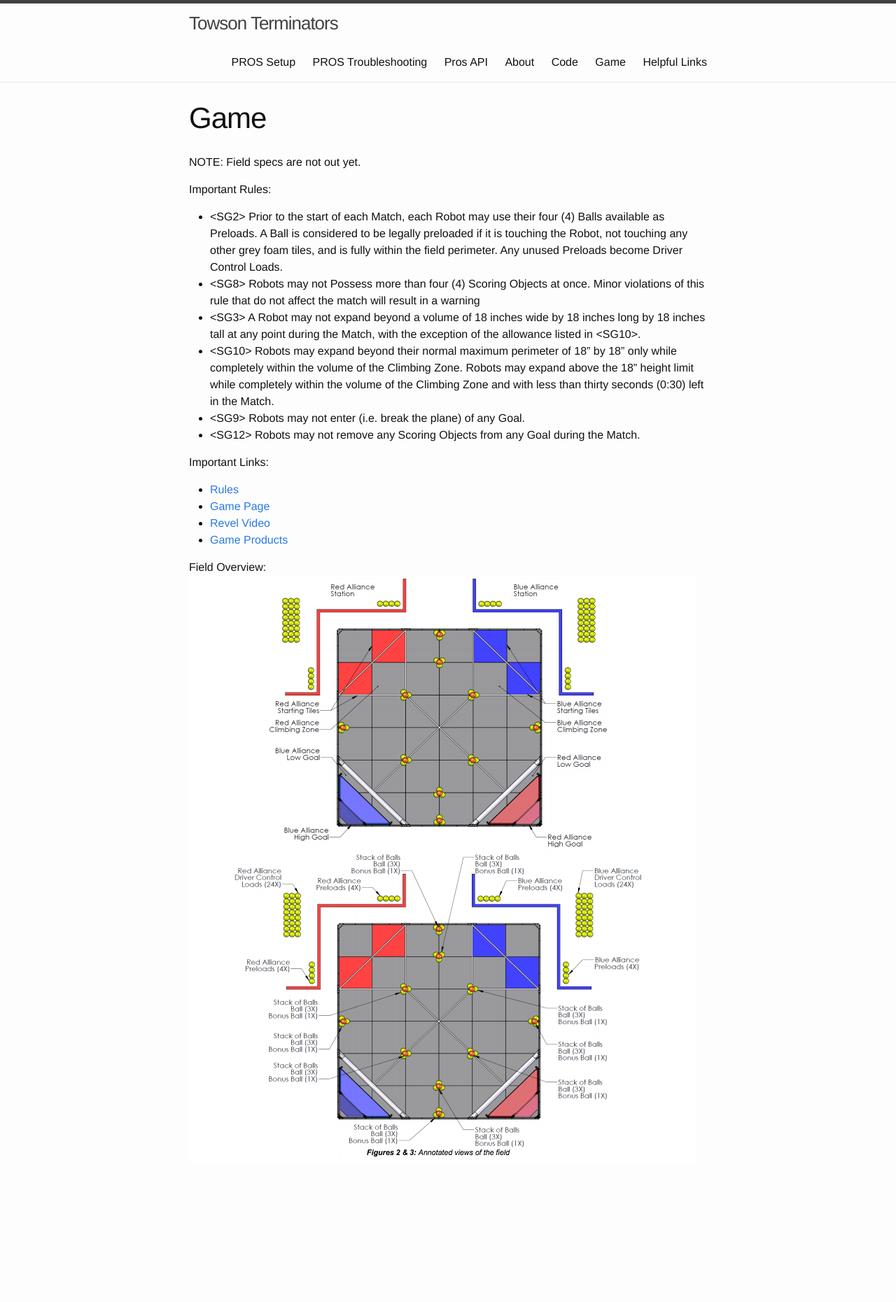
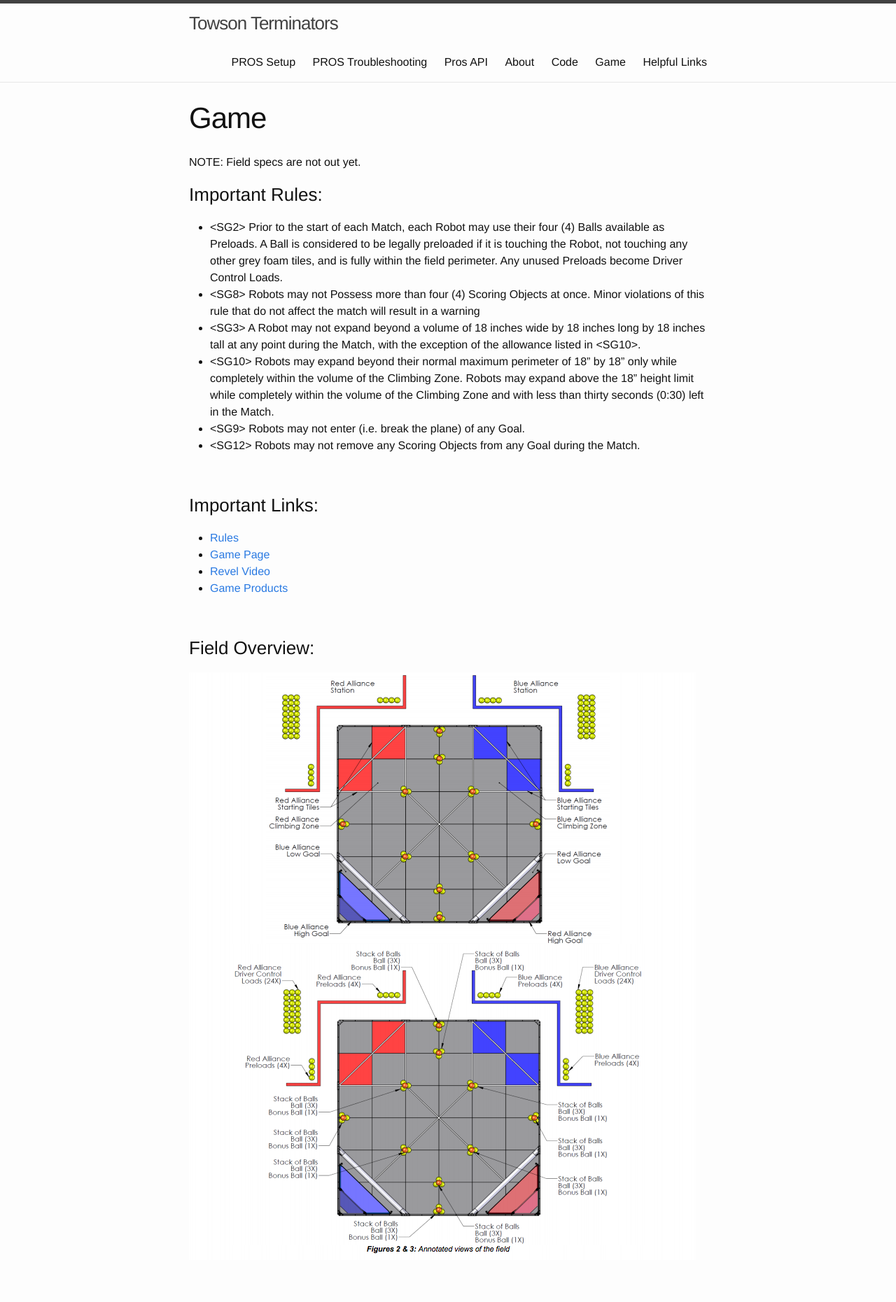
Before and after one commit to towson-terminators/towson-terminators.github.io, a Jekyll site: the page built from game.md, in a window 1280 px wide. Shown: the whole page at 70% size. Built offline with Jekyll 4.4.1, drawn with Linux system fonts in a browser that asks for light colours; nearby versions of some CDN libraries; before the commit the page ends 1723 px from its top, so only the background shows below that.

Commit message:
slight update to the game page

```diff
--- a/game.md
+++ b/game.md
@@ -6,8 +6,7 @@ permalink: /game/
 
 NOTE: Field specs are not out yet.
 
-Important Rules:
-
+###Important Rules:
 - &lt;SG2&gt; Prior to the start of each Match, each Robot may use their four (4) Balls available as Preloads. A Ball is considered to be legally preloaded if it is touching the Robot, not touching any other grey foam tiles, and is fully within the field perimeter. Any unused Preloads become Driver Control Loads.
 - &lt;SG8&gt; Robots may not Possess more than four (4) Scoring Objects at once. Minor violations of this rule that do not affect the match will result in a warning
 - &lt;SG3&gt; A Robot may not expand beyond a volume of 18 inches wide by 18 inches long by 18 inches tall at any point during the Match, with the exception of the allowance listed in &lt;SG10&gt;.
@@ -15,12 +14,15 @@ Important Rules:
 - &lt;SG9&gt; Robots may not enter (i.e. break the plane) of any Goal.
 - &lt;SG12&gt; Robots may not remove any Scoring Objects from any Goal during the Match.
 
-Important Links:
+<br>
 
+###Important Links:
 - [Rules](http://content.vexrobotics.com/docs/vrc-nothing-but-net/VRC-Nothing-But-Net-Game-Manual-v20140409.pdf)
 - [Game Page](http://www.vexrobotics.com/vex/competition/competition-resources)
 - [Revel Video](https://www.youtube.com/watch?v=A8daR6qBw3M)
 - [Game Products](http://www.vexrobotics.com/vex/products/competition-products/vrc-products/)
 
-Field Overview:
+<br>
+
+###Field Overview:
 <img src="{{ "/images/field_overview.png" | prepend: site.baseurl | prepend: site.url }}">
```
